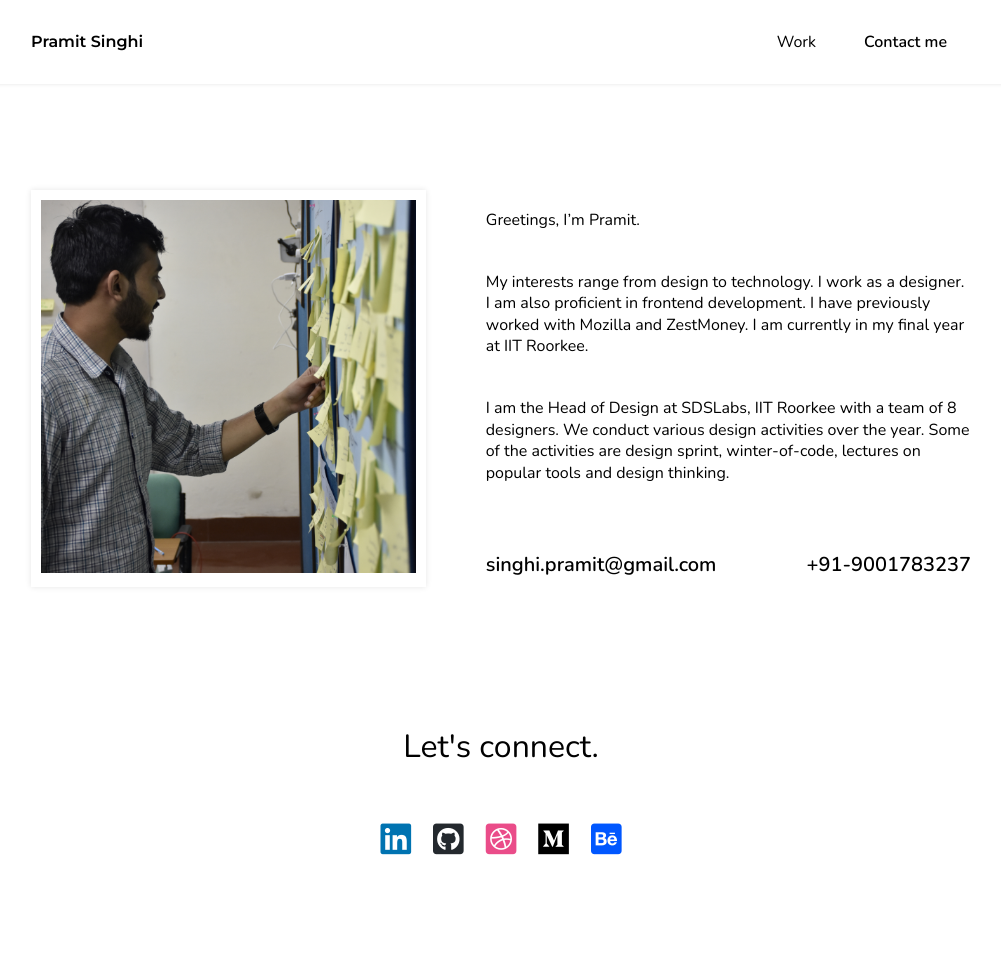
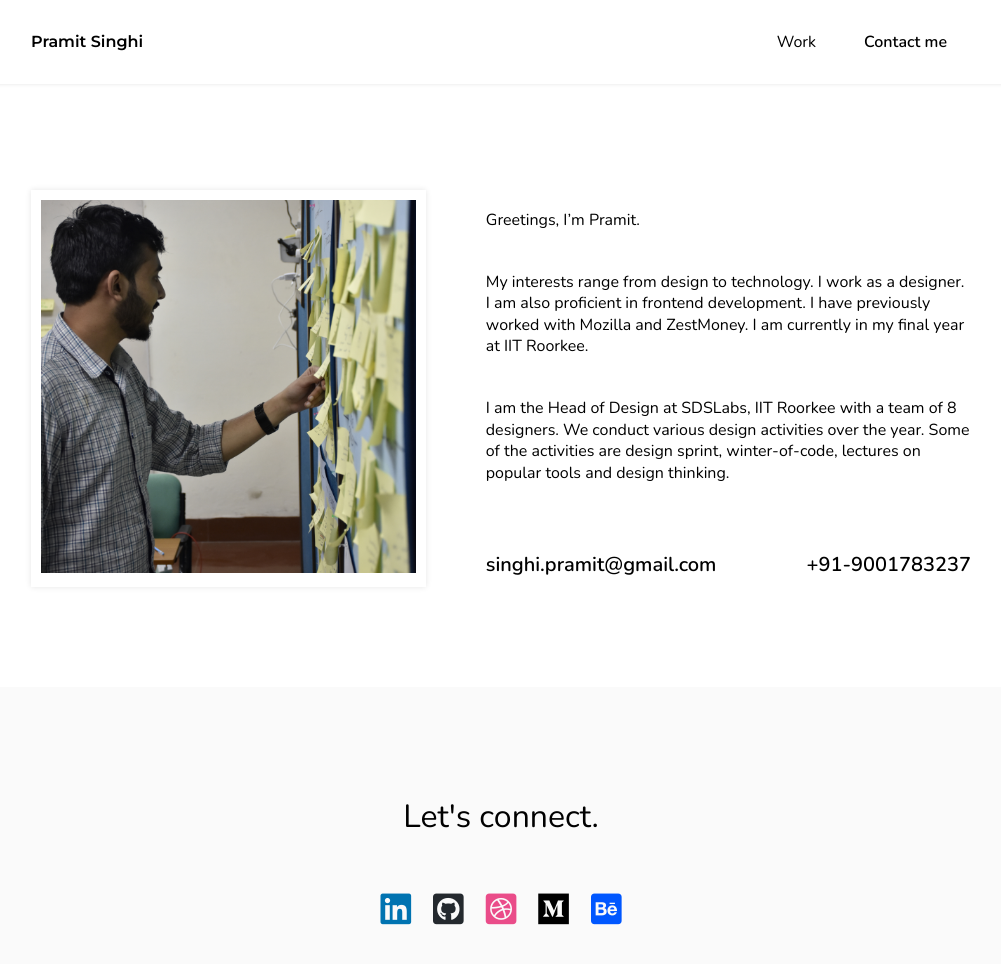
Before and after one commit to shkamaru/shkamaru.github.io, a Jekyll site: the page built from contact.html, in a window 1280 px wide and 1041 px high. Shown: the top 964 px of the window, without its empty margins (139-1140 px from the left). Built offline with Jekyll 4.4.1, drawn with Linux system fonts in a browser that asks for light colours; nearby versions of some CDN libraries.

Commit message:
Fix footer background

```diff
--- a/_includes/footer.html
+++ b/_includes/footer.html
@@ -1,4 +1,5 @@
-<footer class="footer">
+<footer class="footer-wrapper">
+    <div class="footer">
         <div class="footer-title">
             <h3 class="contact-head">
                 Let's connect.
@@ -15,4 +16,5 @@
                 {% endfor %}
             </ul>
         </div>
+    </div>
 </footer>
--- a/assets/css/partials/_elements.scss
+++ b/assets/css/partials/_elements.scss
@@ -80,8 +80,8 @@
 
 .projects-wrapper {
     max-width: 960px;
-    margin: 10rem auto;
-    padding: 8rem 1rem;
+    margin: 8rem auto 0 auto;
+    padding: 10rem 1rem;
 }
 
     .project {
@@ -144,10 +144,15 @@
                     margin-right: 3.2rem;
                 }
 
+.footer-wrapper {
+    background-color: $off-white;
+    padding: 10rem 0;
+}
+
     .footer {
         max-width: 960px;
         padding: 1rem 0;
-    margin: 5rem auto;
+        margin: 0 auto;
         display: flex;
         flex-direction: column;
         justify-content: center;
@@ -181,7 +186,7 @@
     margin-top: 8rem;
     position: relative;
     padding-top: 3rem;
-    padding-bottom: 3rem;
+    padding-bottom: 10rem;
 }
 
     .contact-info p {
--- a/assets/css/partials/_variables.scss
+++ b/assets/css/partials/_variables.scss
@@ -15,6 +15,7 @@ $heading-font-family: 'Montserrat', sans-serif;
 
 $black: #000000;
 $light-grey: #626262;
+$off-white: #FAFAFA;
 $white: #FFFFFF;
 $blue: #009AD4;
 
```
Lines whose indentation alone changed are shown as unchanged.
